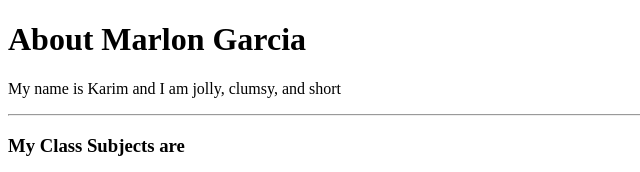
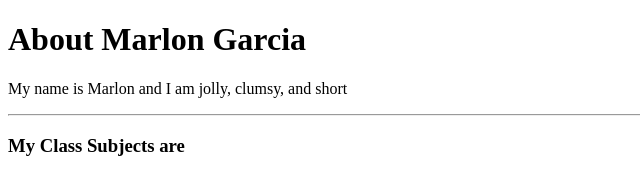
Before and after one commit to 8jo00/Activity-4-Marlon-Garcia, a plain HTML site: page index.html in a window 1280 px wide. Shown: the top 172 px of the page, 0-640 px from the left. Drawn offline with Linux system fonts and the light colour scheme.

Commit message:
Add files via upload

```diff
--- a/index.html
+++ b/index.html
@@ -1,7 +1,7 @@
 <!DOCTYPE html>
 <html>
 <h1> About Marlon Garcia</h1>
-<p> My name is Karim and I am jolly, clumsy, and short</p>
+<p> My name is Marlon and I am jolly, clumsy, and short</p>
 <hr>
 <h3> My Class Subjects are</h4>
 <ol>
```
